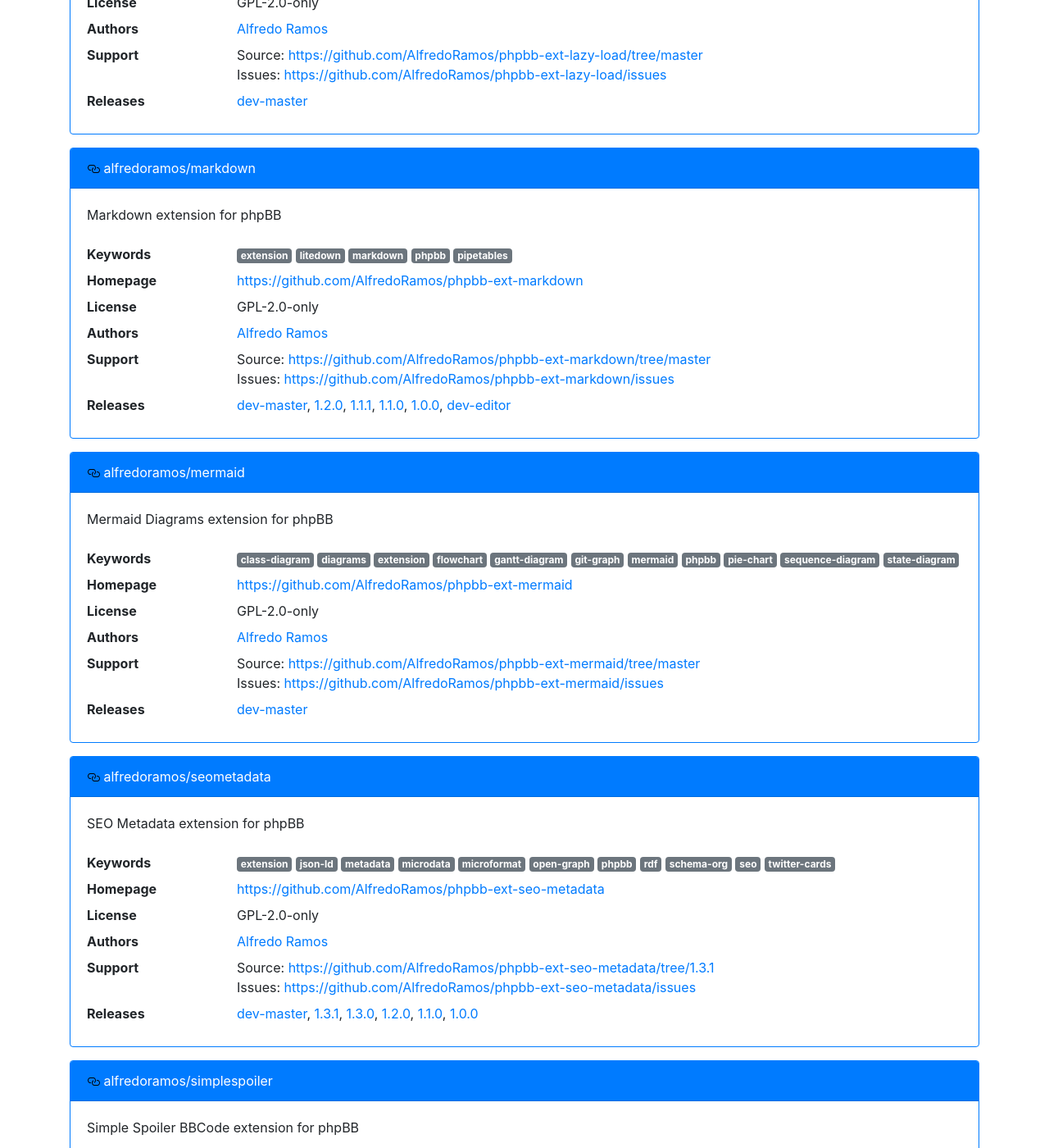
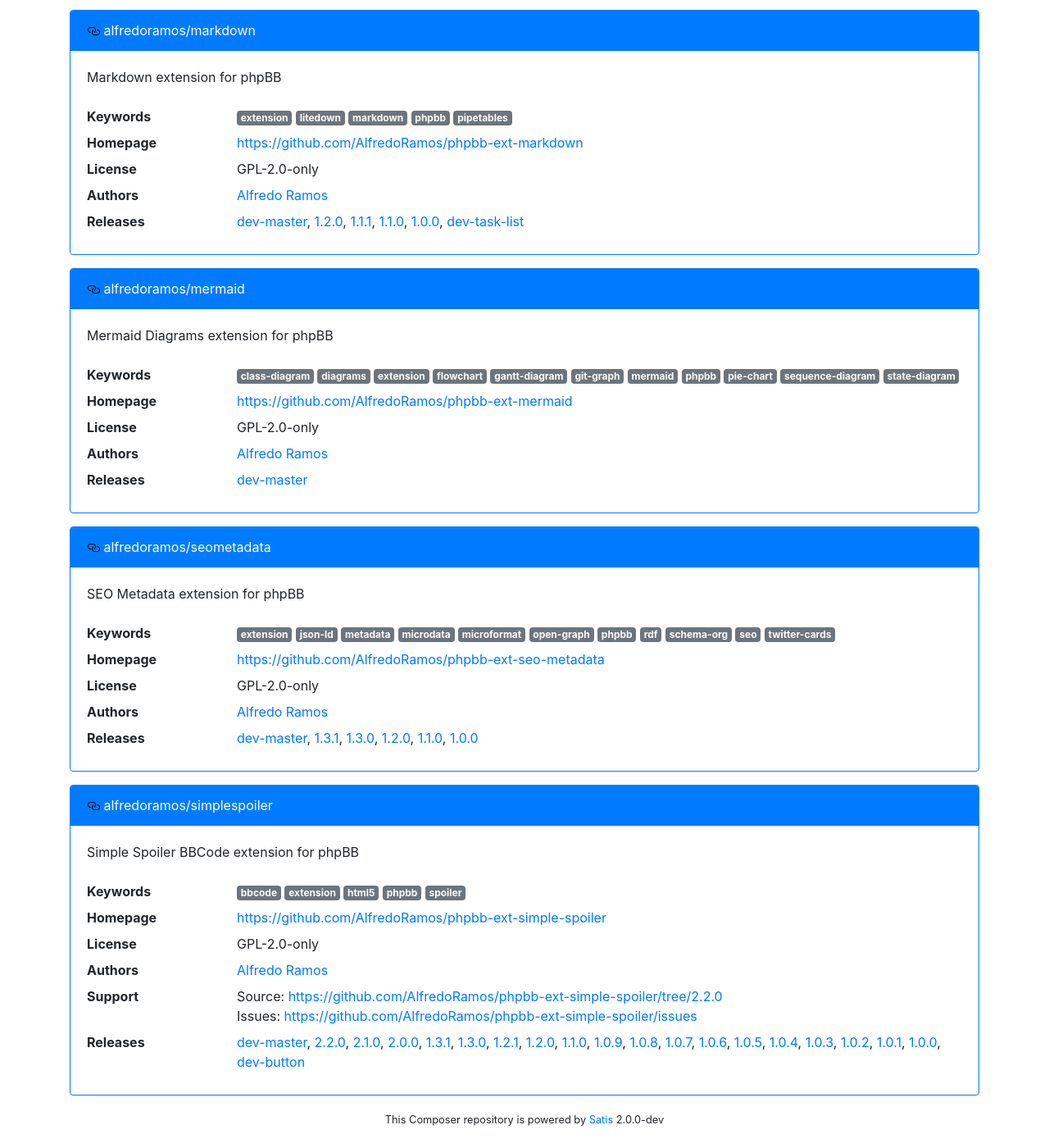
Before and after one commit to AlfredoRamos/AlfredoRamos.github.io, a Jekyll site: the page phpbb-extensions/index.html, which Jekyll copies as it is, in a window 1280 px wide and 1400 px high, scrolled down 1883 px. Shown: the whole window at 82% size. Built offline with Jekyll 4.4.1, drawn with Linux system fonts in a browser that asks for light colours; some of the changed text lies outside the part shown.

Commit message:
[satis] Update repository

```diff
--- a/phpbb-extensions/index.html
+++ b/phpbb-extensions/index.html
@@ -21,8 +21,8 @@
             <a href="https://alfredoramos.github.io/phpbb-extensions/">
                 <h1>alfredoramos/phpbb-extensions</h1>
             </a>
-            <span class="badge badge-light m-1" title="Friday, 28-Feb-2020 23:37:48 UTC">
-                Last updated: <br class="d-md-none"> <time datetime="2020-02-28T23:37:48+00:00">Friday, 28 Feb 2020 23:37:48 UTC</time>
+            <span class="badge badge-light m-1" title="Sunday, 19-Apr-2020 00:05:36 UTC">
+                Last updated: <br class="d-md-none"> <time datetime="2020-04-19T00:05:36+00:00">Sunday, 19 Apr 2020 00:05:36 UTC</time>
             </span>
         </div>
 
@@ -111,7 +111,7 @@
                     <dt class="col-sm-3 col-md-2">Support</dt>
             <dd class="col-sm-9 col-md-10">
                 <ul class="list-unstyled m-0">
-                                        <li>Source: <a href="https://github.com/AlfredoRamos/phpbb-ext-auto-lock-topics/tree/1.2.0">https://github.com/AlfredoRamos/phpbb-ext-auto-lock-topics/tree/1.2.0</a></li>
+                                        <li>Source: <a href="https://github.com/AlfredoRamos/phpbb-ext-auto-lock-topics/tree/master">https://github.com/AlfredoRamos/phpbb-ext-auto-lock-topics/tree/master</a></li>
                                         <li>Issues: <a href="https://github.com/AlfredoRamos/phpbb-ext-auto-lock-topics/issues">https://github.com/AlfredoRamos/phpbb-ext-auto-lock-topics/issues</a></li>
                                     </ul>
             </dd>
@@ -119,7 +119,7 @@
             <dt class="col-sm-3 col-md-2">Releases</dt>
             <dd class="col-sm-9 col-md-10">
 
-                <a href="https://api.github.com/repos/AlfredoRamos/phpbb-ext-auto-lock-topics/zipball/6bf7727cd436dbf4847353343f14d6ca474f10c3" title="dist-reference: 6bf7727cd436dbf4847353343f14d6ca474f10c3">dev-master</a>,
+                <a href="https://api.github.com/repos/AlfredoRamos/phpbb-ext-auto-lock-topics/zipball/3b5afac2106c180f6aede37bdc5df04a6391b5b4" title="dist-reference: 3b5afac2106c180f6aede37bdc5df04a6391b5b4">dev-master</a>,
                 <a href="https://api.github.com/repos/AlfredoRamos/phpbb-ext-auto-lock-topics/zipball/6bf7727cd436dbf4847353343f14d6ca474f10c3" title="dist-reference: 6bf7727cd436dbf4847353343f14d6ca474f10c3">1.2.0</a>,
                 <a href="https://api.github.com/repos/AlfredoRamos/phpbb-ext-auto-lock-topics/zipball/a63fb3a03d618e858c3036963d89868e29a77cf2" title="dist-reference: a63fb3a03d618e858c3036963d89868e29a77cf2">1.1.2</a>,
                 <a href="https://api.github.com/repos/AlfredoRamos/phpbb-ext-auto-lock-topics/zipball/2cc89b4c7ad1d45f58b5588763dad07a5134a49b" title="dist-reference: 2cc89b4c7ad1d45f58b5588763dad07a5134a49b">1.1.1</a>,
@@ -172,21 +172,15 @@
             <dd class="col-sm-9 col-md-10">
                 <a href="https://github.com/AlfredoRamos">Alfredo Ramos</a>            </dd>
 
-                    <dt class="col-sm-3 col-md-2">Support</dt>
-            <dd class="col-sm-9 col-md-10">
-                <ul class="list-unstyled m-0">
-                                        <li>Source: <a href="https://github.com/AlfredoRamos/phpbb-ext-hide/tree/2.0.0">https://github.com/AlfredoRamos/phpbb-ext-hide/tree/2.0.0</a></li>
-                                        <li>Issues: <a href="https://github.com/AlfredoRamos/phpbb-ext-hide/issues">https://github.com/AlfredoRamos/phpbb-ext-hide/issues</a></li>
-                                    </ul>
-            </dd>
 
             <dt class="col-sm-3 col-md-2">Releases</dt>
             <dd class="col-sm-9 col-md-10">
 
-                <a href="https://api.github.com/repos/AlfredoRamos/phpbb-ext-hide/zipball/93e31f1f8fe8686ceeca5e3d99128dd3fc2ef690" title="dist-reference: 93e31f1f8fe8686ceeca5e3d99128dd3fc2ef690">dev-master</a>,
+                <a href="https://api.github.com/repos/AlfredoRamos/phpbb-ext-hide/zipball/bbe85005cbae4b10770d674f47b915e0a499f2a1" title="dist-reference: bbe85005cbae4b10770d674f47b915e0a499f2a1">dev-master</a>,
                 <a href="https://api.github.com/repos/AlfredoRamos/phpbb-ext-hide/zipball/93e31f1f8fe8686ceeca5e3d99128dd3fc2ef690" title="dist-reference: 93e31f1f8fe8686ceeca5e3d99128dd3fc2ef690">2.0.0</a>,
                 <a href="https://api.github.com/repos/AlfredoRamos/phpbb-ext-hide/zipball/721111aa1cc5f5af032dc1fdd3dbb4e0eb5d6d35" title="dist-reference: 721111aa1cc5f5af032dc1fdd3dbb4e0eb5d6d35">1.0.0</a>,
-                <a href="https://api.github.com/repos/AlfredoRamos/phpbb-ext-hide/zipball/c8b7362c94087f2977b2fe68415783eac6ee0f4c" title="dist-reference: c8b7362c94087f2977b2fe68415783eac6ee0f4c">dev-bbcode</a>            </dd>
+                <a href="https://api.github.com/repos/AlfredoRamos/phpbb-ext-hide/zipball/c8fb1be0ca6749573c5dceea9acc29265e966020" title="dist-reference: c8fb1be0ca6749573c5dceea9acc29265e966020">dev-l10n</a>,
+                <a href="https://api.github.com/repos/AlfredoRamos/phpbb-ext-hide/zipball/bbe85005cbae4b10770d674f47b915e0a499f2a1" title="dist-reference: bbe85005cbae4b10770d674f47b915e0a499f2a1">dev-translations</a>            </dd>
 
 
                 </dl>
@@ -231,18 +225,11 @@
             <dd class="col-sm-9 col-md-10">
                 <a href="https://github.com/AlfredoRamos">Alfredo Ramos</a>            </dd>
 
-                    <dt class="col-sm-3 col-md-2">Support</dt>
-            <dd class="col-sm-9 col-md-10">
-                <ul class="list-unstyled m-0">
-                                        <li>Source: <a href="https://github.com/AlfredoRamos/phpbb-ext-image-alt/tree/1.1.0">https://github.com/AlfredoRamos/phpbb-ext-image-alt/tree/1.1.0</a></li>
-                                        <li>Issues: <a href="https://github.com/AlfredoRamos/phpbb-ext-image-alt/issues">https://github.com/AlfredoRamos/phpbb-ext-image-alt/issues</a></li>
-                                    </ul>
-            </dd>
 
             <dt class="col-sm-3 col-md-2">Releases</dt>
             <dd class="col-sm-9 col-md-10">
 
-                <a href="https://api.github.com/repos/AlfredoRamos/phpbb-ext-image-alt/zipball/49fc4cfab45d20efa1840ea08d132f4333552180" title="dist-reference: 49fc4cfab45d20efa1840ea08d132f4333552180">dev-master</a>,
+                <a href="https://api.github.com/repos/AlfredoRamos/phpbb-ext-image-alt/zipball/ac69fe626c56cf93ff5e84f2745b8435a36b75cc" title="dist-reference: ac69fe626c56cf93ff5e84f2745b8435a36b75cc">dev-master</a>,
                 <a href="https://api.github.com/repos/AlfredoRamos/phpbb-ext-image-alt/zipball/49fc4cfab45d20efa1840ea08d132f4333552180" title="dist-reference: 49fc4cfab45d20efa1840ea08d132f4333552180">1.1.0</a>,
                 <a href="https://api.github.com/repos/AlfredoRamos/phpbb-ext-image-alt/zipball/ea57516f8e30ff18e27cb10b0330bbb5c7f195f6" title="dist-reference: ea57516f8e30ff18e27cb10b0330bbb5c7f195f6">1.0.0</a>            </dd>
 
@@ -292,7 +279,7 @@
                     <dt class="col-sm-3 col-md-2">Support</dt>
             <dd class="col-sm-9 col-md-10">
                 <ul class="list-unstyled m-0">
-                                        <li>Source: <a href="https://github.com/AlfredoRamos/phpbb-ext-imgur/tree/1.5.0">https://github.com/AlfredoRamos/phpbb-ext-imgur/tree/1.5.0</a></li>
+                                        <li>Source: <a href="https://github.com/AlfredoRamos/phpbb-ext-imgur/tree/1.5.1">https://github.com/AlfredoRamos/phpbb-ext-imgur/tree/1.5.1</a></li>
                                         <li>Issues: <a href="https://github.com/AlfredoRamos/phpbb-ext-imgur/issues">https://github.com/AlfredoRamos/phpbb-ext-imgur/issues</a></li>
                                     </ul>
             </dd>
@@ -314,10 +302,7 @@
                 <a href="https://api.github.com/repos/AlfredoRamos/phpbb-ext-imgur/zipball/4cfb439ff67adb16f5649b13c25509bc37693d4a" title="dist-reference: 4cfb439ff67adb16f5649b13c25509bc37693d4a">1.0.6</a>,
                 <a href="https://api.github.com/repos/AlfredoRamos/phpbb-ext-imgur/zipball/d5b87119b1b27c2b7968f26cf11a9bdd5b834d2c" title="dist-reference: d5b87119b1b27c2b7968f26cf11a9bdd5b834d2c">1.0.5</a>,
                 <a href="https://api.github.com/repos/AlfredoRamos/phpbb-ext-imgur/zipball/6052f9c06d5c742bdb57846d016787fb125f5551" title="dist-reference: 6052f9c06d5c742bdb57846d016787fb125f5551">1.0.4</a>,
-                <a href="https://api.github.com/repos/AlfredoRamos/phpbb-ext-imgur/zipball/ac5c1b6d406db62024c174a853a567d7ae4b0ca1" title="dist-reference: ac5c1b6d406db62024c174a853a567d7ae4b0ca1">1.0.3</a>,
-                <a href="https://api.github.com/repos/AlfredoRamos/phpbb-ext-imgur/zipball/1e3483005a9aa89ac7376987de1230f74814e749" title="dist-reference: 1e3483005a9aa89ac7376987de1230f74814e749">1.0.2</a>,
-                <a href="https://api.github.com/repos/AlfredoRamos/phpbb-ext-imgur/zipball/87422b96f4d9591cd5b83baa1c227bd7d9750abc" title="dist-reference: 87422b96f4d9591cd5b83baa1c227bd7d9750abc">1.0.1</a>,
-                <a href="https://api.github.com/repos/AlfredoRamos/phpbb-ext-imgur/zipball/665419be2313de6bc1ce882fe3b7ebcd5d699a27" title="dist-reference: 665419be2313de6bc1ce882fe3b7ebcd5d699a27">1.0.0</a>            </dd>
+                <a href="https://api.github.com/repos/AlfredoRamos/phpbb-ext-imgur/zipball/ac5c1b6d406db62024c174a853a567d7ae4b0ca1" title="dist-reference: ac5c1b6d406db62024c174a853a567d7ae4b0ca1">1.0.3</a>            </dd>
 
 
                 </dl>
@@ -361,18 +346,11 @@
             <dd class="col-sm-9 col-md-10">
                 <a href="https://github.com/AlfredoRamos">Alfredo Ramos</a>            </dd>
 
-                    <dt class="col-sm-3 col-md-2">Support</dt>
-            <dd class="col-sm-9 col-md-10">
-                <ul class="list-unstyled m-0">
-                                        <li>Source: <a href="https://github.com/AlfredoRamos/phpbb-ext-lazy-load/tree/master">https://github.com/AlfredoRamos/phpbb-ext-lazy-load/tree/master</a></li>
-                                        <li>Issues: <a href="https://github.com/AlfredoRamos/phpbb-ext-lazy-load/issues">https://github.com/AlfredoRamos/phpbb-ext-lazy-load/issues</a></li>
-                                    </ul>
-            </dd>
 
             <dt class="col-sm-3 col-md-2">Releases</dt>
             <dd class="col-sm-9 col-md-10">
 
-                <a href="https://api.github.com/repos/AlfredoRamos/phpbb-ext-lazy-load/zipball/d62b1423f63f4e9c394b4ec2d7bddb5a7ffe017e" title="dist-reference: d62b1423f63f4e9c394b4ec2d7bddb5a7ffe017e">dev-master</a>            </dd>
+                <a href="https://api.github.com/repos/AlfredoRamos/phpbb-ext-lazy-load/zipball/dd033da590380efbb0bde32a6eb5b21bea4bba0c" title="dist-reference: dd033da590380efbb0bde32a6eb5b21bea4bba0c">dev-master</a>            </dd>
 
 
                 </dl>
@@ -418,23 +396,16 @@
             <dd class="col-sm-9 col-md-10">
                 <a href="https://github.com/AlfredoRamos">Alfredo Ramos</a>            </dd>
 
-                    <dt class="col-sm-3 col-md-2">Support</dt>
-            <dd class="col-sm-9 col-md-10">
-                <ul class="list-unstyled m-0">
-                                        <li>Source: <a href="https://github.com/AlfredoRamos/phpbb-ext-markdown/tree/master">https://github.com/AlfredoRamos/phpbb-ext-markdown/tree/master</a></li>
-                                        <li>Issues: <a href="https://github.com/AlfredoRamos/phpbb-ext-markdown/issues">https://github.com/AlfredoRamos/phpbb-ext-markdown/issues</a></li>
-                                    </ul>
-            </dd>
 
             <dt class="col-sm-3 col-md-2">Releases</dt>
             <dd class="col-sm-9 col-md-10">
 
-                <a href="https://api.github.com/repos/AlfredoRamos/phpbb-ext-markdown/zipball/2e30fe0bbd904a735fe8193be9e930317d5a9091" title="dist-reference: 2e30fe0bbd904a735fe8193be9e930317d5a9091">dev-master</a>,
+                <a href="https://api.github.com/repos/AlfredoRamos/phpbb-ext-markdown/zipball/452a300d5c1207d7378e3a369e285396608a5e9b" title="dist-reference: 452a300d5c1207d7378e3a369e285396608a5e9b">dev-master</a>,
                 <a href="https://api.github.com/repos/AlfredoRamos/phpbb-ext-markdown/zipball/3c0b908538b6e04207e05a15ba17f1a1c17a62c9" title="dist-reference: 3c0b908538b6e04207e05a15ba17f1a1c17a62c9">1.2.0</a>,
                 <a href="https://api.github.com/repos/AlfredoRamos/phpbb-ext-markdown/zipball/a732cec6ef9dbe8ac9bacdfc776a630dbf0d7745" title="dist-reference: a732cec6ef9dbe8ac9bacdfc776a630dbf0d7745">1.1.1</a>,
                 <a href="https://api.github.com/repos/AlfredoRamos/phpbb-ext-markdown/zipball/066435bfc59546cce31dafff416d917b6ebff78b" title="dist-reference: 066435bfc59546cce31dafff416d917b6ebff78b">1.1.0</a>,
                 <a href="https://api.github.com/repos/AlfredoRamos/phpbb-ext-markdown/zipball/1dbce886c0ad96352d31c5245eea8e14ebb42f89" title="dist-reference: 1dbce886c0ad96352d31c5245eea8e14ebb42f89">1.0.0</a>,
-                <a href="https://api.github.com/repos/AlfredoRamos/phpbb-ext-markdown/zipball/bdc93462bd3a77527bbfb69aafe17efd36f33a4f" title="dist-reference: bdc93462bd3a77527bbfb69aafe17efd36f33a4f">dev-editor</a>            </dd>
+                <a href="https://api.github.com/repos/AlfredoRamos/phpbb-ext-markdown/zipball/b5aeafd1ee596273ed6239b04bc7a57f08665634" title="dist-reference: b5aeafd1ee596273ed6239b04bc7a57f08665634">dev-task-list</a>            </dd>
 
 
                 </dl>
@@ -486,18 +457,11 @@
             <dd class="col-sm-9 col-md-10">
                 <a href="https://github.com/AlfredoRamos">Alfredo Ramos</a>            </dd>
 
-                    <dt class="col-sm-3 col-md-2">Support</dt>
-            <dd class="col-sm-9 col-md-10">
-                <ul class="list-unstyled m-0">
-                                        <li>Source: <a href="https://github.com/AlfredoRamos/phpbb-ext-mermaid/tree/master">https://github.com/AlfredoRamos/phpbb-ext-mermaid/tree/master</a></li>
-                                        <li>Issues: <a href="https://github.com/AlfredoRamos/phpbb-ext-mermaid/issues">https://github.com/AlfredoRamos/phpbb-ext-mermaid/issues</a></li>
-                                    </ul>
-            </dd>
 
             <dt class="col-sm-3 col-md-2">Releases</dt>
             <dd class="col-sm-9 col-md-10">
 
-                <a href="https://api.github.com/repos/AlfredoRamos/phpbb-ext-mermaid/zipball/bbda3e66d8334d8a11531a12a6c2fa673cff6803" title="dist-reference: bbda3e66d8334d8a11531a12a6c2fa673cff6803">dev-master</a>            </dd>
+                <a href="https://api.github.com/repos/AlfredoRamos/phpbb-ext-mermaid/zipball/0a09c0222ee177617399d8e3cb6aa4f09e7dcb0a" title="dist-reference: 0a09c0222ee177617399d8e3cb6aa4f09e7dcb0a">dev-master</a>            </dd>
 
 
                 </dl>
@@ -549,18 +513,11 @@
             <dd class="col-sm-9 col-md-10">
                 <a href="https://github.com/AlfredoRamos">Alfredo Ramos</a>            </dd>
 
-                    <dt class="col-sm-3 col-md-2">Support</dt>
-            <dd class="col-sm-9 col-md-10">
-                <ul class="list-unstyled m-0">
-                                        <li>Source: <a href="https://github.com/AlfredoRamos/phpbb-ext-seo-metadata/tree/1.3.1">https://github.com/AlfredoRamos/phpbb-ext-seo-metadata/tree/1.3.1</a></li>
-                                        <li>Issues: <a href="https://github.com/AlfredoRamos/phpbb-ext-seo-metadata/issues">https://github.com/AlfredoRamos/phpbb-ext-seo-metadata/issues</a></li>
-                                    </ul>
-            </dd>
 
             <dt class="col-sm-3 col-md-2">Releases</dt>
             <dd class="col-sm-9 col-md-10">
 
-                <a href="https://api.github.com/repos/AlfredoRamos/phpbb-ext-seo-metadata/zipball/0c47b8215786af79a1494d6c27de9e2a163645fd" title="dist-reference: 0c47b8215786af79a1494d6c27de9e2a163645fd">dev-master</a>,
+                <a href="https://api.github.com/repos/AlfredoRamos/phpbb-ext-seo-metadata/zipball/c3e54f2398abff3133bace93cb33e5cd55c66611" title="dist-reference: c3e54f2398abff3133bace93cb33e5cd55c66611">dev-master</a>,
                 <a href="https://api.github.com/repos/AlfredoRamos/phpbb-ext-seo-metadata/zipball/0c47b8215786af79a1494d6c27de9e2a163645fd" title="dist-reference: 0c47b8215786af79a1494d6c27de9e2a163645fd">1.3.1</a>,
                 <a href="https://api.github.com/repos/AlfredoRamos/phpbb-ext-seo-metadata/zipball/55b83a9967aeac7df70f283051dd0ced37f9d110" title="dist-reference: 55b83a9967aeac7df70f283051dd0ced37f9d110">1.3.0</a>,
                 <a href="https://api.github.com/repos/AlfredoRamos/phpbb-ext-seo-metadata/zipball/dd7fce8c40891285f06999beb09261ed09da934f" title="dist-reference: dd7fce8c40891285f06999beb09261ed09da934f">1.2.0</a>,
@@ -614,7 +571,7 @@
                     <dt class="col-sm-3 col-md-2">Support</dt>
             <dd class="col-sm-9 col-md-10">
                 <ul class="list-unstyled m-0">
-                                        <li>Source: <a href="https://github.com/AlfredoRamos/phpbb-ext-simple-spoiler/tree/2.1.0">https://github.com/AlfredoRamos/phpbb-ext-simple-spoiler/tree/2.1.0</a></li>
+                                        <li>Source: <a href="https://github.com/AlfredoRamos/phpbb-ext-simple-spoiler/tree/2.2.0">https://github.com/AlfredoRamos/phpbb-ext-simple-spoiler/tree/2.2.0</a></li>
                                         <li>Issues: <a href="https://github.com/AlfredoRamos/phpbb-ext-simple-spoiler/issues">https://github.com/AlfredoRamos/phpbb-ext-simple-spoiler/issues</a></li>
                                     </ul>
             </dd>
@@ -622,7 +579,8 @@
             <dt class="col-sm-3 col-md-2">Releases</dt>
             <dd class="col-sm-9 col-md-10">
 
-                <a href="https://api.github.com/repos/AlfredoRamos/phpbb-ext-simple-spoiler/zipball/607037cb1f8ec4f97b6da694c46f26d991889dcf" title="dist-reference: 607037cb1f8ec4f97b6da694c46f26d991889dcf">dev-master</a>,
+                <a href="https://api.github.com/repos/AlfredoRamos/phpbb-ext-simple-spoiler/zipball/ed8c8f195039fa83a1376912f4e546a8d32b6657" title="dist-reference: ed8c8f195039fa83a1376912f4e546a8d32b6657">dev-master</a>,
+                <a href="https://api.github.com/repos/AlfredoRamos/phpbb-ext-simple-spoiler/zipball/ed8c8f195039fa83a1376912f4e546a8d32b6657" title="dist-reference: ed8c8f195039fa83a1376912f4e546a8d32b6657">2.2.0</a>,
                 <a href="https://api.github.com/repos/AlfredoRamos/phpbb-ext-simple-spoiler/zipball/607037cb1f8ec4f97b6da694c46f26d991889dcf" title="dist-reference: 607037cb1f8ec4f97b6da694c46f26d991889dcf">2.1.0</a>,
                 <a href="https://api.github.com/repos/AlfredoRamos/phpbb-ext-simple-spoiler/zipball/f8843d0d9eaf391091c289163e75e5861fcf8954" title="dist-reference: f8843d0d9eaf391091c289163e75e5861fcf8954">2.0.0</a>,
                 <a href="https://api.github.com/repos/AlfredoRamos/phpbb-ext-simple-spoiler/zipball/65c21f16c4b591a88378ee8971d4004098cba8d1" title="dist-reference: 65c21f16c4b591a88378ee8971d4004098cba8d1">1.3.1</a>,
@@ -639,7 +597,8 @@
                 <a href="https://api.github.com/repos/AlfredoRamos/phpbb-ext-simple-spoiler/zipball/446c5a2cd9def6abb345d24c4be1f7a2c46a6755" title="dist-reference: 446c5a2cd9def6abb345d24c4be1f7a2c46a6755">1.0.3</a>,
                 <a href="https://api.github.com/repos/AlfredoRamos/phpbb-ext-simple-spoiler/zipball/c90514b42d0e1bf1ff0cb62a24e97017751771ca" title="dist-reference: c90514b42d0e1bf1ff0cb62a24e97017751771ca">1.0.2</a>,
                 <a href="https://api.github.com/repos/AlfredoRamos/phpbb-ext-simple-spoiler/zipball/751823acc2f37c77d6046d02dfe72dd619bdc76a" title="dist-reference: 751823acc2f37c77d6046d02dfe72dd619bdc76a">1.0.1</a>,
-                <a href="https://api.github.com/repos/AlfredoRamos/phpbb-ext-simple-spoiler/zipball/2840a52a651a5dd3db3a63a51c11257a36c58057" title="dist-reference: 2840a52a651a5dd3db3a63a51c11257a36c58057">1.0.0</a>            </dd>
+                <a href="https://api.github.com/repos/AlfredoRamos/phpbb-ext-simple-spoiler/zipball/2840a52a651a5dd3db3a63a51c11257a36c58057" title="dist-reference: 2840a52a651a5dd3db3a63a51c11257a36c58057">1.0.0</a>,
+                <a href="https://api.github.com/repos/AlfredoRamos/phpbb-ext-simple-spoiler/zipball/c96dfd9cf8720330689453aa2743287ee583da32" title="dist-reference: c96dfd9cf8720330689453aa2743287ee583da32">dev-button</a>            </dd>
 
 
                 </dl>
--- a/phpbb-extensions/packages.json
+++ b/phpbb-extensions/packages.json
@@ -1,8 +1,8 @@
 {
     "packages": [],
     "includes": {
-        "include/all$83717e5473e3dbf98d0810913c16b255d16891bf.json": {
-            "sha1": "83717e5473e3dbf98d0810913c16b255d16891bf"
+        "include/all$ce12d2c114bc266d7bbdf740899093d9808ad5fc.json": {
+            "sha1": "ce12d2c114bc266d7bbdf740899093d9808ad5fc"
         }
     }
 }
```
Also changed, not shown: other parts of phpbb-extensions/index.html (+2 -1 lines), phpbb-extensions/include/all$ce12d2c114bc266d7bbdf740899093d9808ad5fc.json.
